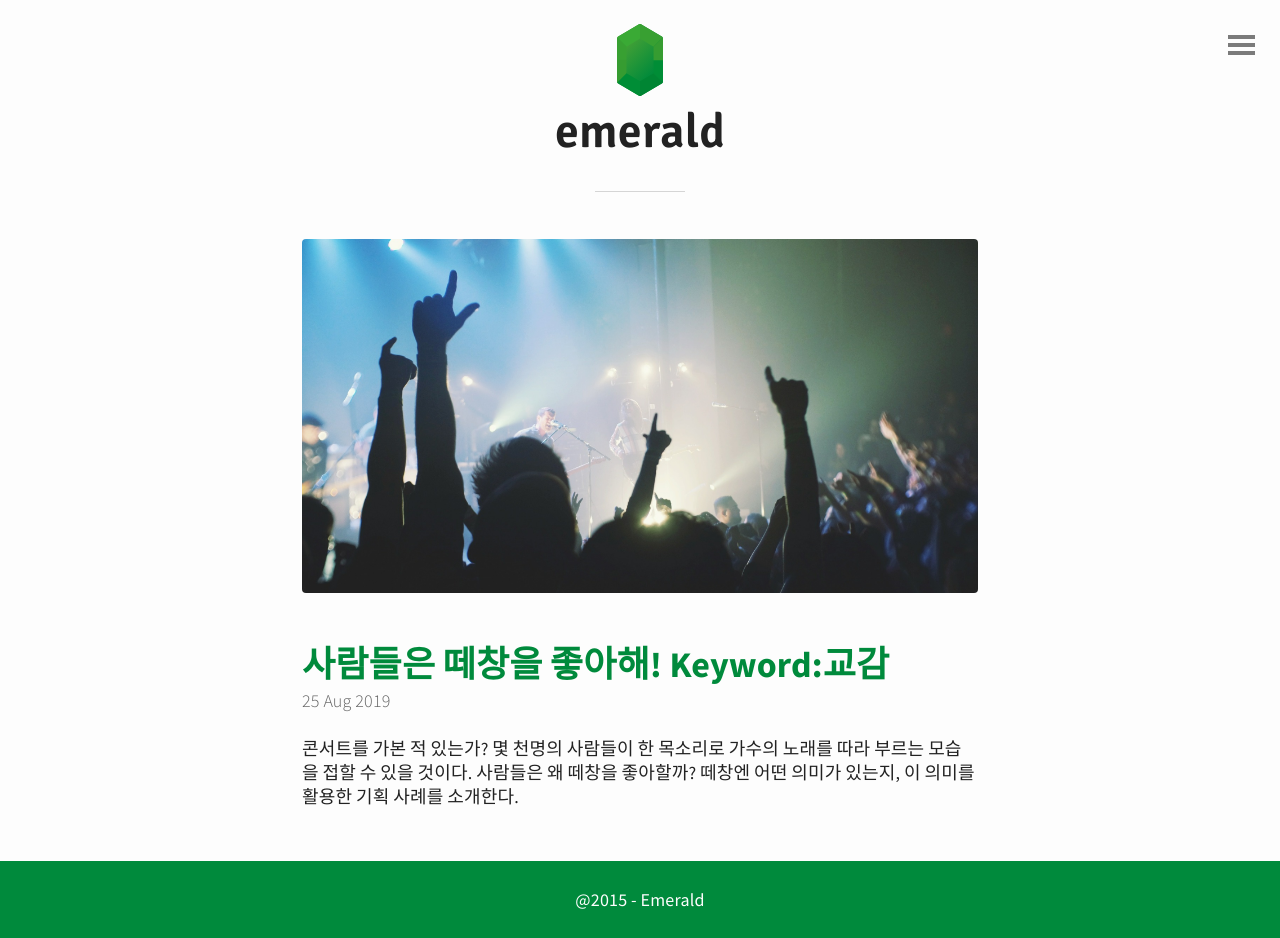
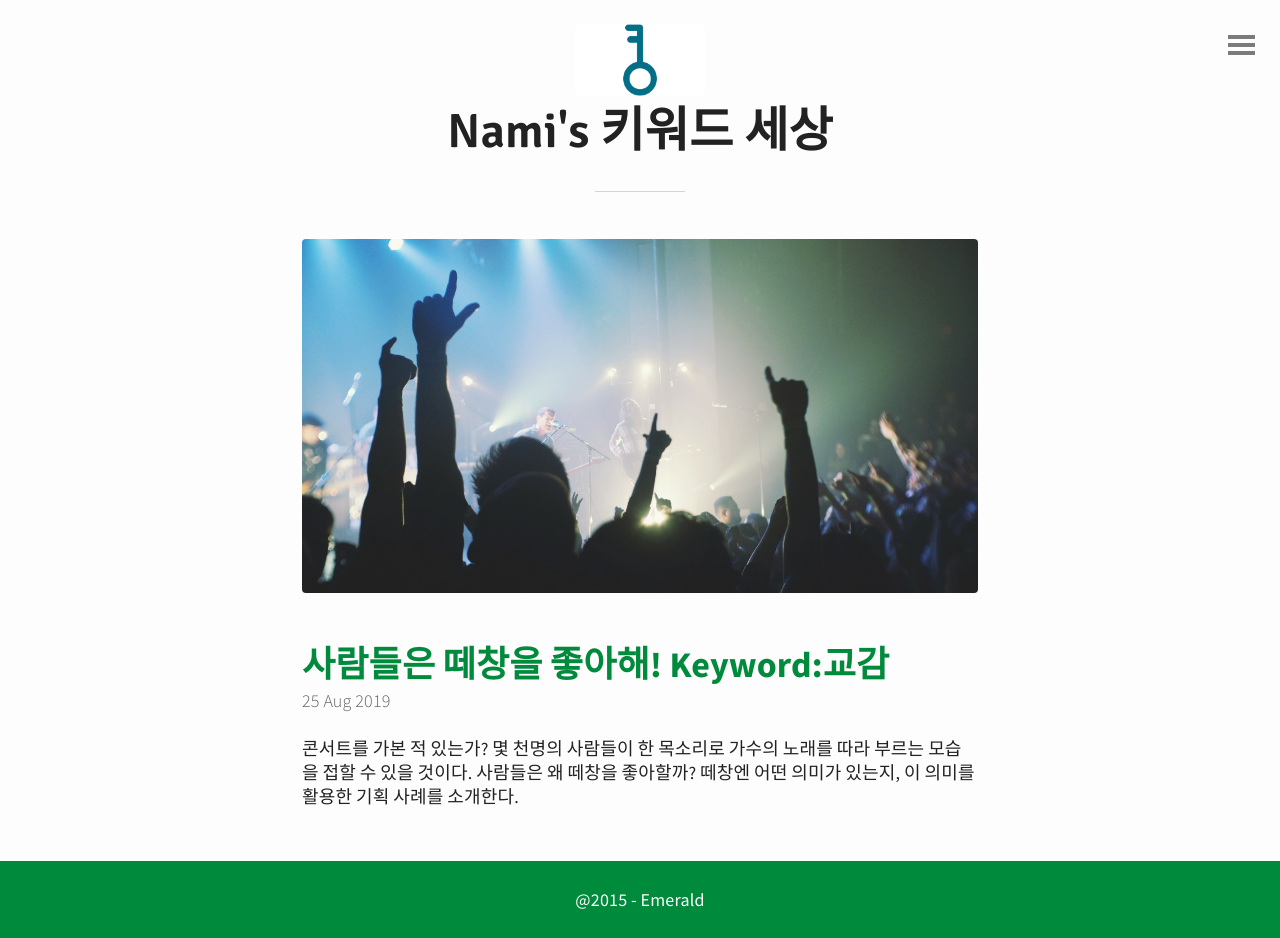
Before and after one commit to Namhyunjung/namimov, a Jekyll site: the page built from index.html, in a window 1280 px wide. Built offline with Jekyll 4.4.1, drawn with Linux system fonts in a browser that asks for light colours; the list of posts is cut into pages by our own code.

Commit message:
logo수정

```diff
--- a/_includes/header.html
+++ b/_includes/header.html
@@ -1,6 +1,6 @@
 <header id="header">
 	<a href="{{ site.baseurl }}">
-		<img src="{{ "/img/emerald.svg" | prepend: site.baseurl | replace: '//', '/' }}" alt="Emerald Logo">
-	  <h1>emerald</h1>
+		<img src="{{ "/img/thumbnail/key-logo.png" | prepend: site.baseurl | replace: '//', '/' }}" alt="Emerald Logo">
+	  <h1>Nami's 키워드 세상</h1>
 	</a>
 </header>
```
Also changed, not shown: img/thumbnail/key-logo.png (added).
